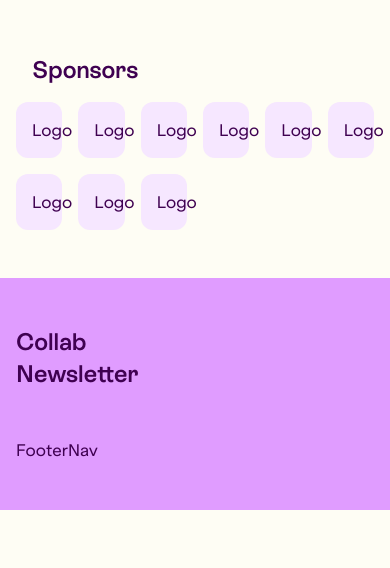
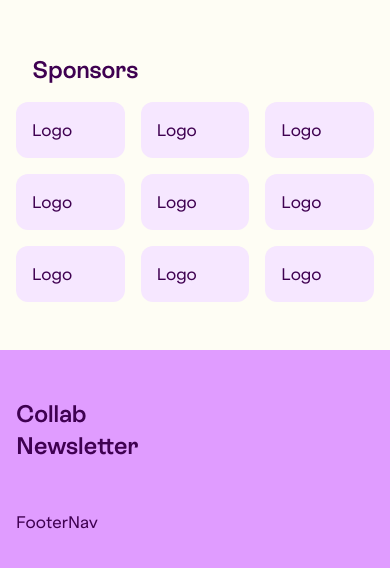
Before and after one commit to ROXBOZ/pvssy-talk-app-router, a Next.js app: page / in a window 390 px wide. Shown: the part 346-914 px from the top of the page. Before the commit the page ends 856 px from the top, so only its background shows below. Built offline with nearby package versions, Linux system fonts and the light colour scheme; no server answers.

Commit message:
Responsive Design adjustments

```diff
--- a/src/app/components/Footer/Sponsors.tsx
+++ b/src/app/components/Footer/Sponsors.tsx
@@ -5,15 +5,33 @@ function Sponsors() {
     <div className="p-4 pt-96 pb-12">
       <h2 className="font-heading p-4 text-2xl">Sponsors</h2>
       <div className="customGrid">
-        <div className="bg-primary-100 rounded-xl p-4">Logo</div>
-        <div className="bg-primary-100 rounded-xl p-4">Logo</div>
-        <div className="bg-primary-100 rounded-xl p-4">Logo</div>
-        <div className="bg-primary-100 rounded-xl p-4">Logo</div>
-        <div className="bg-primary-100 rounded-xl p-4">Logo</div>
-        <div className="bg-primary-100 rounded-xl p-4">Logo</div>
-        <div className="bg-primary-100 rounded-xl p-4">Logo</div>
-        <div className="bg-primary-100 rounded-xl p-4">Logo</div>
-        <div className="bg-primary-100 rounded-xl p-4">Logo</div>
+        <div className="bg-primary-100 col-span-2 rounded-xl p-4 lg:col-span-1">
+          Logo
+        </div>
+        <div className="bg-primary-100 col-span-2 rounded-xl p-4 lg:col-span-1">
+          Logo
+        </div>
+        <div className="bg-primary-100 col-span-2 rounded-xl p-4 lg:col-span-1">
+          Logo
+        </div>
+        <div className="bg-primary-100 col-span-2 rounded-xl p-4 lg:col-span-1">
+          Logo
+        </div>
+        <div className="bg-primary-100 col-span-2 rounded-xl p-4 lg:col-span-1">
+          Logo
+        </div>
+        <div className="bg-primary-100 col-span-2 rounded-xl p-4 lg:col-span-1">
+          Logo
+        </div>
+        <div className="bg-primary-100 col-span-2 rounded-xl p-4 lg:col-span-1">
+          Logo
+        </div>
+        <div className="bg-primary-100 col-span-2 rounded-xl p-4 lg:col-span-1">
+          Logo
+        </div>
+        <div className="bg-primary-100 col-span-2 rounded-xl p-4 lg:col-span-1">
+          Logo
+        </div>
       </div>
     </div>
   );
--- a/src/app/components/Header/HeaderNav.tsx
+++ b/src/app/components/Header/HeaderNav.tsx
@@ -17,7 +17,7 @@ interface HeaderNavProps {
 
 const HeaderNav = ({ headerMenu }: HeaderNavProps) => {
   return (
-    <nav className="col-start-4 col-end-7 flex items-baseline justify-between">
+    <nav className="col-start-4 col-end-7 hidden items-baseline justify-between md:flex">
       {headerMenu && (
         <ul className="flex gap-24">
           {headerMenu
--- a/src/app/components/Header/HomeHero.tsx
+++ b/src/app/components/Header/HomeHero.tsx
@@ -13,7 +13,7 @@ const HomeHero = async () => {
   return (
     <div className="from-primary-400 to-primary-300 flex h-screen flex-col bg-gradient-to-b">
       <HeaderBar />
-      <div className="customGrid flex-1 flex-col items-center justify-center p-4 lg:flex-row">
+      <div className="lg:customGrid flex flex-1 flex-col items-center justify-center p-4 lg:flex-row">
         <div className="bg-tertiary-500/30 animation pvssy-size-pulse aspect-square h-full scale-70 rounded-full blur-3xl">
           <div className="animation pvssy-size-pulse bg-tertiary-600 aspect-square h-full scale-70 rounded-full blur-3xl"></div>
         </div>
--- a/src/app/components/Homepage/ArticlesDirectory/ArticleFilters.tsx
+++ b/src/app/components/Homepage/ArticlesDirectory/ArticleFilters.tsx
@@ -20,7 +20,7 @@ const Filter: React.FC<FilterProps> = ({
   };
 
   return (
-    <div className="font-heading flex items-baseline gap-2">
+    <div className="font-heading flex flex-wrap items-baseline gap-2">
       {filterOptions.map((filter, index) => (
         <span
           key={index}
--- a/src/app/components/Homepage/HeroSection/HeroSection.tsx
+++ b/src/app/components/Homepage/HeroSection/HeroSection.tsx
@@ -32,9 +32,9 @@ const HeroSection: React.FC<{ data: HeroBlockData }> = ({ data }) => {
 
   const { callToAction, figure, title, text } = data;
   return (
-    <section className="customGrid bg-primary-950/5 h-[95vh] py-8">
+    <section className="customGrid bg-primary-100 py-16 lg:py-0">
       <div className="col-span-6 col-start-1 flex items-center lg:col-span-3">
-        <div className="flex flex-col gap-8">
+        <div className="flex flex-col gap-4 md:gap-8">
           <div className="flex flex-col gap-4">
             <h2 className="font-heading text-3xl">{title}</h2>
             <HeroText text={text} />
@@ -42,7 +42,7 @@ const HeroSection: React.FC<{ data: HeroBlockData }> = ({ data }) => {
           <HeroButton callToAction={callToAction} />
         </div>
       </div>
-      <div className="bg-background col-span-6 col-start-1 w-full rounded-xl p-4 lg:col-span-3 lg:col-start-4">
+      <div className="col-span-6 col-start-1 h-auto w-full lg:col-span-2 lg:col-start-5">
         <HeroImage figure={figure} title={title} />
       </div>
     </section>
--- a/src/app/page.tsx
+++ b/src/app/page.tsx
@@ -26,7 +26,7 @@ export default async function Home() {
   const content = data?.content || [];
 
   return (
-    <div id="content" className="flex flex-col gap-48">
+    <div id="content" className="flex flex-col gap-24">
       {content &&
         content.map((item: HomeContent, index: number) => {
           if (item && item._type) {
```
